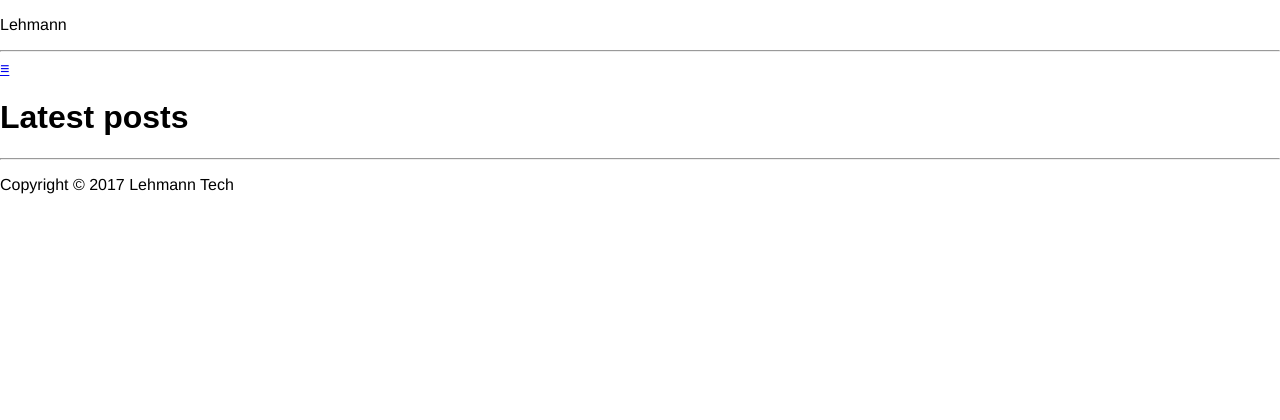
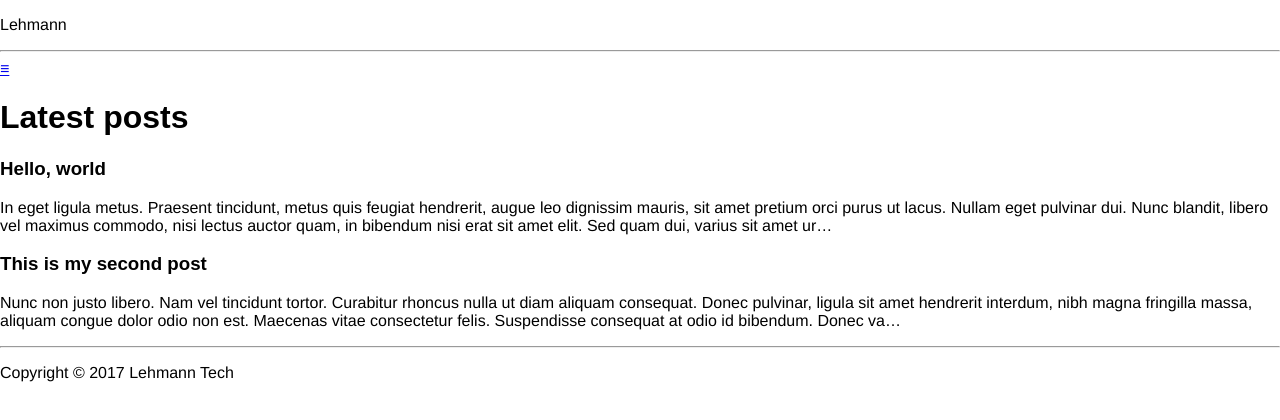
Before and after one commit to lehmann-tech/blog-website, a React (Create React App) app: page /posts in a window 1280 px wide. Shown: the top 420 px of the page. Built offline with nearby package versions, Linux system fonts and the light colour scheme.

Commit message:
Show some sample posts in a feed

```diff
--- a/src/components/content.css
+++ b/src/components/content.css
@@ -1,3 +1,4 @@
 :local(.container) {
     border: 1px solid black;
+    overflow: hidden;
 }
--- a/src/components/latest-posts.js
+++ b/src/components/latest-posts.js
@@ -1,8 +1,11 @@
 import React from 'react';
+import PostFeed from './post-feed';
+import posts from '../sample-data/posts';
 
 const LatestPosts = () => (
   <div>
     <h1>Latest posts</h1>
+    <PostFeed posts={posts.splice(0, 5)}/>
   </div>
 );
 
--- /dev/null
+++ b/src/components/post-feed.js
@@ -0,0 +1,10 @@
+import React from 'react';
+import PostPreview from './post-preview';
+
+const PostFeed = ({ posts }) => (
+  <div>
+    {posts.map(post => <PostPreview key={post.id} {...post} />)}
+  </div>
+);
+
+export default PostFeed;
--- /dev/null
+++ b/src/components/post-preview.css
@@ -0,0 +1,6 @@
+:local(.title) {
+    font-style: italic;
+}
+
+:local(.body) {
+}
--- /dev/null
+++ b/src/components/post-preview.js
@@ -0,0 +1,11 @@
+import React from 'react';
+import classes from './post-preview.css';
+
+const PostPreview = ({ title, body }) => (
+  <div>
+    <h3 className={classes.title}>{title}</h3>
+    <p className={classes.body}>{body.substring(0, 300)}…</p>
+  </div>
+);
+
+export default PostPreview;
--- /dev/null
+++ b/src/sample-data/posts.js
@@ -0,0 +1,24 @@
+export default [
+  {
+    id: 0,
+    title: 'Hello, world',
+    body: `In eget ligula metus. Praesent tincidunt, metus quis feugiat hendrerit, augue leo dignissim mauris, sit amet pretium orci purus ut lacus. Nullam eget pulvinar dui. Nunc blandit, libero vel maximus commodo, nisi lectus auctor quam, in bibendum nisi erat sit amet elit. Sed quam dui, varius sit amet urna et, vulputate maximus libero. Nulla euismod magna nibh, feugiat suscipit nisl consectetur ac. Sed vitae aliquam nulla, eu feugiat sapien.
+
+Proin in odio porttitor, scelerisque risus ut, suscipit arcu. Nam eget nisl ipsum. Phasellus placerat tincidunt mollis. Integer tincidunt tempor risus, et rhoncus risus. Donec est turpis, feugiat eget nulla vitae, lacinia feugiat ante. Sed molestie neque quis mattis fermentum. Morbi ut est nunc. Morbi in dictum massa. Nulla scelerisque tempus orci, id porta tellus lobortis ac. Nam ac urna finibus, iaculis dolor convallis, tempus nisi. Maecenas sed faucibus ipsum, sed vehicula augue. Donec dapibus lobortis tortor, eget egestas ipsum convallis non. Suspendisse maximus massa sed magna bibendum semper. Nulla facilisi.
+
+Vivamus aliquam pellentesque arcu semper facilisis. Morbi iaculis massa nec justo elementum rhoncus. Curabitur luctus euismod lacus ac hendrerit. Integer ultrices, sem ac bibendum rutrum, ex mauris pulvinar nulla, at tempus felis nibh ut erat. Etiam porta libero eros, a tempor ex ornare vitae. Praesent sit amet justo mi. Suspendisse feugiat id orci non ullamcorper. Suspendisse porta magna nisl. Integer et tellus congue, sollicitudin leo vel, vehicula neque. Mauris leo velit, auctor ac mauris quis, scelerisque sodales elit. Sed quam ante, blandit in ligula sed, tincidunt egestas tortor. Donec fringilla, ligula id rutrum congue, diam urna varius velit, at semper est est quis felis. Nunc malesuada, lorem eget aliquet porta, diam lectus placerat ligula, at eleifend lacus purus eu magna. Duis ullamcorper placerat nisi. Aliquam congue, arcu vitae pharetra feugiat, libero purus mattis nulla, non interdum risus erat ut quam.
+
+In vitae arcu porta, iaculis purus porttitor, semper mauris. Donec quis nisl varius, hendrerit velit sed, gravida augue. Vestibulum pellentesque euismod diam. Proin euismod ante vitae faucibus lobortis. Proin quis orci vitae tortor pellentesque viverra quis in lacus. Sed dignissim erat non felis cursus, vel tempus dui mollis. Mauris auctor ex quis eros pretium, et convallis nulla rhoncus. Suspendisse potenti. Etiam vitae elit nulla. Phasellus sapien mi, euismod ut turpis nec, viverra sodales neque. Morbi aliquam dolor ac arcu finibus finibus. Vestibulum nisi metus, tempor a nunc sit amet, placerat bibendum nulla. Vivamus finibus, ante eget egestas placerat, velit lectus vulputate erat, sed mollis enim sapien in ligula. Proin aliquam urna ex, vitae dictum elit rutrum in. In hac habitasse platea dictumst. Donec vitae est elementum, sagittis leo eget, lacinia nulla.`,
+  },
+  {
+    id: 1,
+    title: 'This is my second post',
+    body: `Nunc non justo libero. Nam vel tincidunt tortor. Curabitur rhoncus nulla ut diam aliquam consequat. Donec pulvinar, ligula sit amet hendrerit interdum, nibh magna fringilla massa, aliquam congue dolor odio non est. Maecenas vitae consectetur felis. Suspendisse consequat at odio id bibendum. Donec varius purus vitae nibh dapibus, ac fringilla ante porta. Pellentesque habitant morbi tristique senectus et netus et malesuada fames ac turpis egestas. Quisque ac est dolor. Proin condimentum condimentum arcu sed eleifend. Nulla in risus felis. Donec vitae placerat ex. Morbi a pellentesque lacus. Nam vel magna ut sapien sollicitudin tempor. Donec malesuada dolor vitae fermentum pretium.
+
+Praesent a tristique dolor. Fusce ac urna ante. In luctus ipsum leo, non elementum libero porttitor et. Suspendisse potenti. Sed aliquet tempus turpis, sed consectetur dolor molestie ut. Nulla condimentum a risus ac tristique. Proin viverra lorem et dignissim ultrices. Praesent sed consequat nulla. Fusce egestas, odio vitae lobortis posuere, ipsum odio interdum turpis, at posuere ante elit sed nulla. Morbi dolor orci, convallis in neque vitae, feugiat volutpat mauris. Aliquam nisl nulla, laoreet quis fringilla sed, semper vitae elit. In finibus ipsum id arcu condimentum, a luctus sapien cursus. Integer placerat at magna elementum varius. Nunc interdum, urna nec hendrerit tristique, nisi risus vulputate dolor, vel molestie nunc ligula eu metus.
+
+In efficitur, orci in vestibulum sodales, nisl sapien dictum velit, nec consequat augue nisi eget nisl. Praesent pellentesque nunc quis dolor finibus pharetra. Maecenas fermentum arcu mauris, vel fermentum ligula cursus vel. Etiam imperdiet pretium lacus, nec feugiat nunc interdum et. Nullam vulputate ac ligula sed placerat. Aenean orci nisi, pretium sit amet quam at, dictum feugiat neque. Morbi quis mattis arcu. Sed viverra urna ut lectus commodo venenatis. Sed euismod tortor in sapien auctor, ut euismod ante volutpat.
+
+Nulla volutpat sollicitudin mi, vitae vehicula elit sagittis quis. Morbi convallis commodo ante vel placerat. Sed rhoncus, turpis at porta congue, erat sapien mollis lacus, ac semper dui leo nec ligula. Morbi mauris lorem, cursus id suscipit vitae, sodales et dolor. Curabitur dignissim euismod dignissim. Quisque tortor erat, vestibulum non tellus quis, volutpat cursus lorem. Curabitur scelerisque augue a urna bibendum placerat. Cras non sem a orci porta suscipit. Donec lacinia est orci, sed molestie metus eleifend vitae. Sed fermentum luctus dui id volutpat. Praesent pellentesque nec mauris et lobortis. Mauris sit amet nisi sit amet mauris mattis vehicula. Nunc nunc tortor, aliquet quis nibh eu, porttitor congue nulla. Proin eu ex est. Quisque et laoreet augue. Maecenas sed massa ullamcorper, iaculis massa et, tincidunt erat.`,
+  },
+];
```
